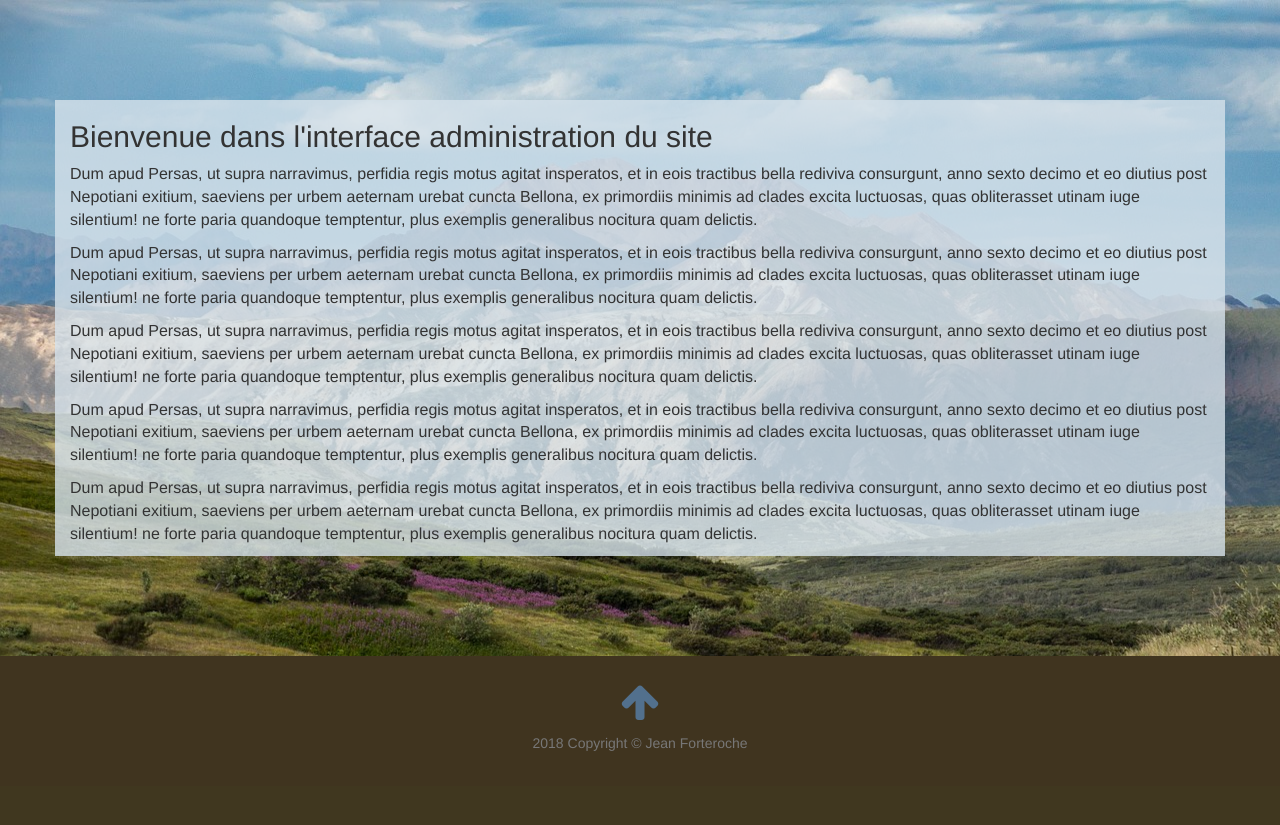
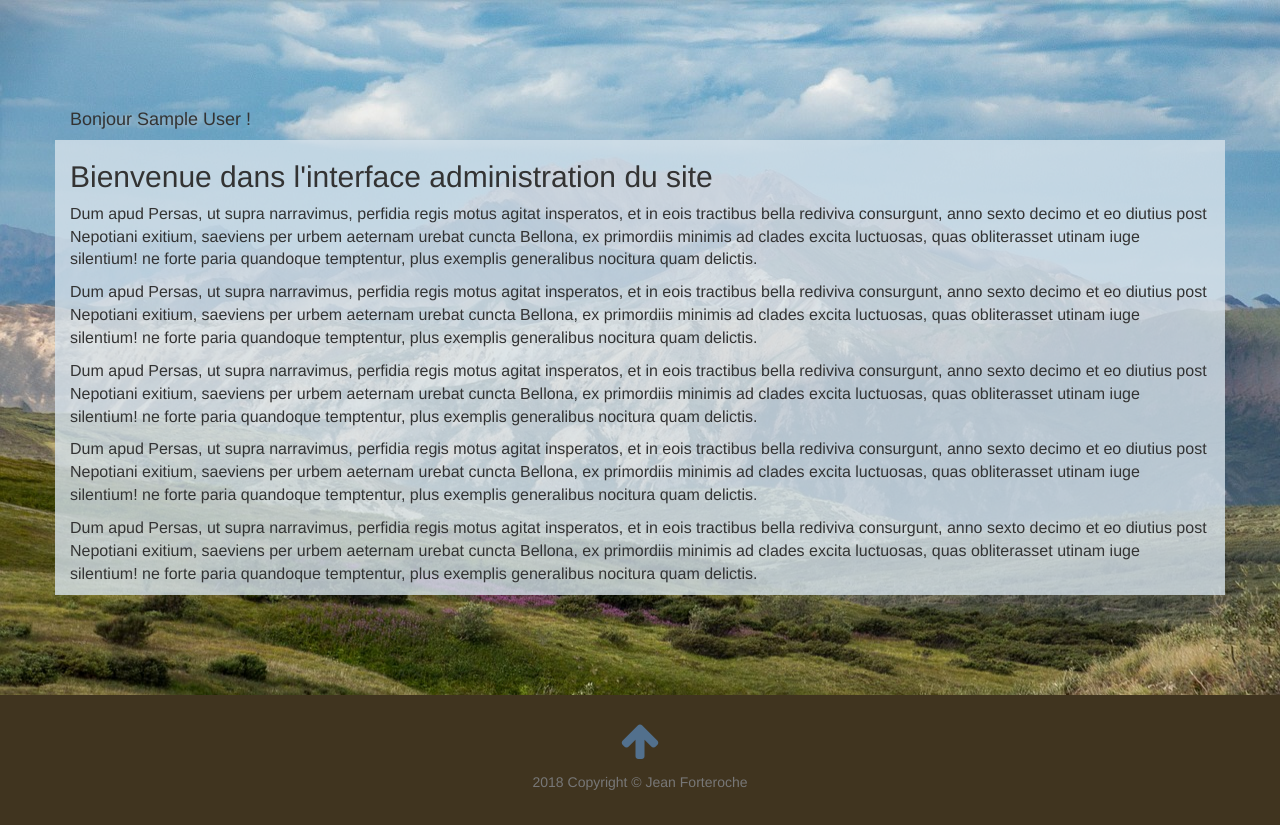
Before and after one commit to deborah-maitrejean/OC-P4-MVC-Blog, a PHP site: page /OC-P4-MVC-Blog/index.php?action=adminHomeView in a window 1280 px wide. Shown: the part 350-1175 px from the top of the page. Before the commit the page ends 1101 px from the top, so only its background shows below. Run offline with PHP 8.4, Linux system fonts and the light colour scheme; the visitor is signed in with stand-in values (Sample User, id 1); some web fonts are replaced.

Commit message:
add session name in backend template

```diff
--- a/view/backend/template.php
+++ b/view/backend/template.php
@@ -1,3 +1,6 @@
+<?php
+session_start();
+?>
 <!DOCTYPE html>
 <html lang="fr">
 <head>
@@ -66,6 +69,11 @@
 
 <div class="admin-container">
     <div class="container" id="top">
+        <div class="row">
+            <div class="col-lg-12 admin-name-col">
+                <h4 id="admin-name">Bonjour <?= $_SESSION['name']; ?> !</h4>
+            </div>
+        </div>
         <?= $content ?>
     </div>
 </div>
```
